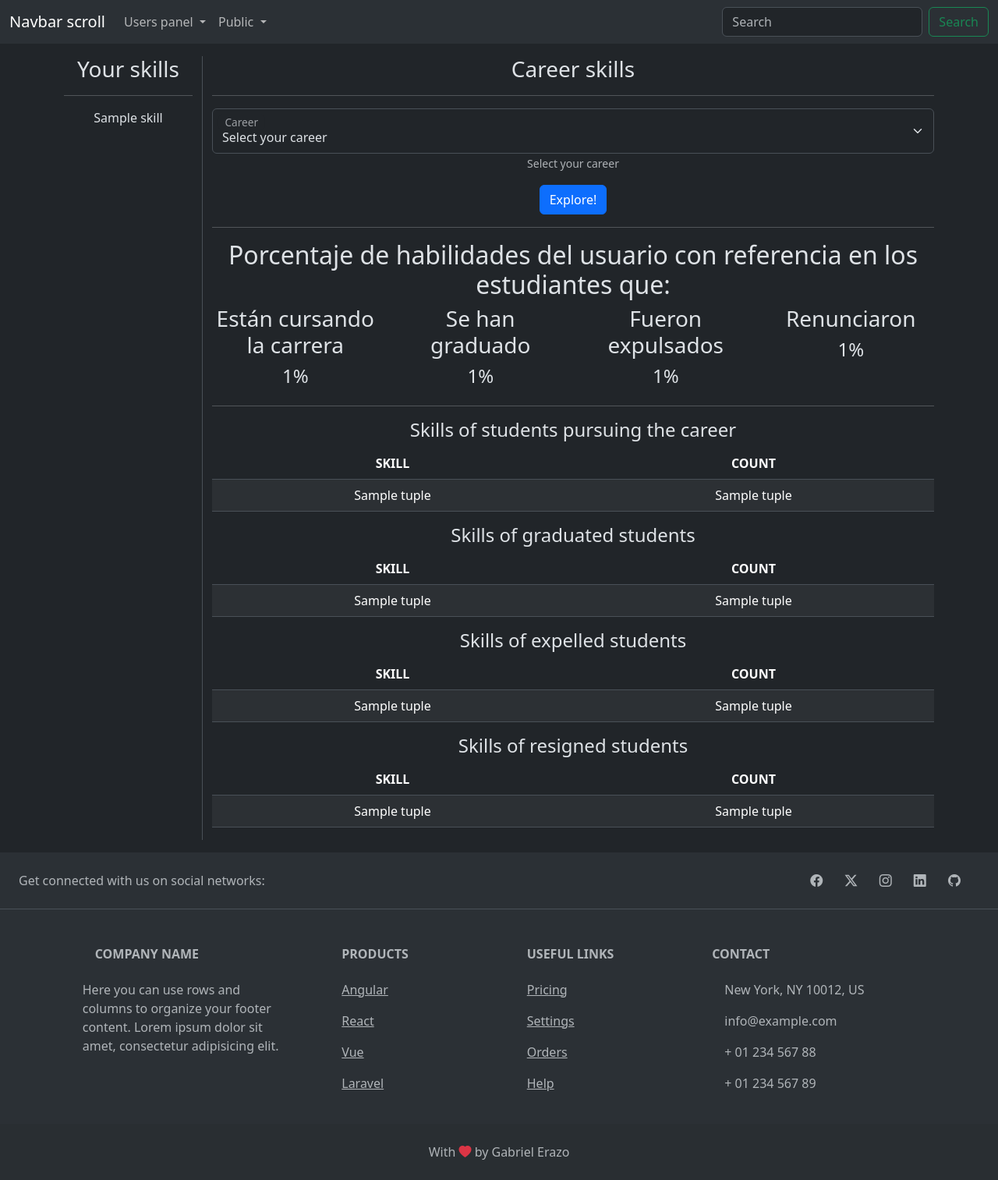
After one commit to gfranciscoerazom/Crafters, a FastAPI app: template templates/users/compare-skills.html in a window 1280 px wide. The commit adds this page. Shown: the whole page at 78% size. Run offline with FastAPI, Linux system fonts and the light colour scheme; the template is opened without the code that fills it: most values are stand-ins (such as "Sample title", 1, 10 or a date in 2020); parts of the project's set-up code (start-up, migrations or seed data) failed here and were passed over.

Commit message:
Finish core

```diff
--- a/templates/layout/navbar.html
+++ b/templates/layout/navbar.html
@@ -75,9 +75,15 @@
                 {% endif %}
 
                 <!-- USERS PANEL -->
-                <li class="nav-item">
-                    <a class="nav-link {% if request.path.startswith('/users/') %}active{% endif %}"
-                        href="/users/">Users panel</a>
+                <li class="nav-item dropdown">
+                    <a class="nav-link dropdown-toggle {% if request.path.startswith('/users/') %}active{% endif %}"
+                        href="#" role="button" data-bs-toggle="dropdown" aria-expanded="false">
+                        Users panel
+                    </a>
+                    <!-- Verifica que la cookie access_token exista para mostrar el link -->
+                    <ul class="dropdown-menu">
+                        <li><a class="dropdown-item" href="/users/compare-skills">Compare skills</a></li>
+                    </ul>
                 </li>
 
                 <!-- PUBLIC PANEL -->
@@ -91,9 +97,6 @@
                             <a class="dropdown-item" href="/public/compare_careers/">
                                 Compare careers
                             </a>
-                        </li>
-                        <li>
-                            <hr class="dropdown-divider">
                         </li>
                     </ul>
                 </li>
--- /dev/null
+++ b/templates/users/compare-skills.html
@@ -0,0 +1,168 @@
+{% extends "/layout/base.html" %}
+
+{% block content %}
+<!-- Create two columns the first one with the skills of the user (this column needs to be smaller) and the second one with the skills of the career -->
+<div class="container text-center">
+    <div class="row">
+        <div class="col-2 border-end">
+            <h3>
+                Your skills
+            </h3>
+            <hr>
+
+            {% for skill in user_skills %}
+            <p>{{ skill.name }}</p>
+            {% endfor %}
+        </div>
+        <div class="col-10">
+            <h3>
+                Career skills
+            </h3>
+            <hr>
+            <form method="post" class="needs-validation" novalidate>
+
+                <!-- Career select -->
+                <div class="form-floating">
+                    <select class="form-select" name="career_id" id="floatingCareer" aria-describedby="helpBlockCareer"
+                        required>
+                        <option value="" selected disabled>Select your career</option>
+                        {% for career in careers %}
+                        <option value="{{ career.id }}">{{ career.name }}</option>
+                        {% endfor %}
+                    </select>
+                    <label for="floatingCareer" class="px-3">
+                        Career
+                    </label>
+                    <span class="form-text" id="helpBlockCareer">
+                        Select your career
+                    </span>
+                    <span class="valid-feedback">
+                        Looks good!
+                    </span>
+                    <span class="invalid-feedback">
+                        Please select your career
+                    </span>
+                </div>
+
+                <!-- Submit Button -->
+                <button type="submit" class="btn btn-primary mt-3">Explore!</button>
+            </form>
+            <hr>
+
+            <h2>Porcentaje de habilidades del usuario con referencia en los estudiantes que:</h2>
+            <div class="row">
+                <div class="col-sm-3">
+                    <h3>Están cursando la carrera</h3>
+                    <h4>
+                        {{ percentage_of_pursuing_user_skills }}%
+                    </h4>
+                </div>
+                <div class="col-sm-3">
+                    <h3>Se han graduado</h3>
+                    <h4>
+                        {{ percentage_of_graduated_user_skills }}%
+                    </h4>
+                </div>
+                <div class="col-sm-3">
+                    <h3>Fueron expulsados</h3>
+                    <h4>
+                        {{ percentage_of_expelled_user_skills }}%
+                    </h4>
+                </div>
+                <div class="col-sm-3">
+                    <h3>Renunciaron</h3>
+                    <h4>
+                        {{ percentage_of_resigned_user_skills }}%
+                    </h4>
+                </div>
+            </div>
+            <hr>
+
+            {% if skills_of_pursuing_students %}
+            <h4>Skills of students pursuing the career</h4>
+            <table class="table table-striped table-hover">
+                <thead>
+                    <tr>
+                        <th scope="col">SKILL</th>
+                        <th scope="col">COUNT</th>
+                    </tr>
+                </thead>
+                <tbody>
+                    {% for tuple in skills_of_pursuing_students %}
+                    <tr>
+                        <td>{{ tuple[1] }}</td>
+                        <td>{{ tuple[2] }}</td>
+                    </tr>
+                    {% endfor %}
+                </tbody>
+            </table>
+            {% endif %}
+
+            {% if skills_of_graduated_students %}
+            <h4>Skills of graduated students</h4>
+            <table class="table table-striped table-hover">
+                <thead>
+                    <tr>
+                        <th scope="col">SKILL</th>
+                        <th scope="col">COUNT</th>
+                    </tr>
+                </thead>
+                <tbody>
+                    {% for tuple in skills_of_graduated_students %}
+                    <tr>
+                        <td>{{ tuple[1] }}</td>
+                        <td>{{ tuple[2] }}</td>
+                    </tr>
+                    {% endfor %}
+                </tbody>
+            </table>
+            {% endif %}
+
+            {% if skills_of_expelled_students %}
+            <h4>Skills of expelled students</h4>
+            <table class="table table-striped table-hover">
+                <thead>
+                    <tr>
+                        <th scope="col">SKILL</th>
+                        <th scope="col">COUNT</th>
+                    </tr>
+                </thead>
+                <tbody>
+                    {% for tuple in skills_of_expelled_students %}
+                    <tr>
+                        <td>{{ tuple[1] }}</td>
+                        <td>{{ tuple[2] }}</td>
+                    </tr>
+                    {% endfor %}
+                </tbody>
+            </table>
+            {% endif %}
+
+            {% if skills_of_resigned_students %}
+            <h4>Skills of resigned students</h4>
+            <table class="table table-striped table-hover">
+                <thead>
+                    <tr>
+                        <th scope="col">SKILL</th>
+                        <th scope="col">COUNT</th>
+                    </tr>
+                </thead>
+                <tbody>
+                    {% for tuple in skills_of_resigned_students %}
+                    <tr>
+                        <td>{{ tuple[1] }}</td>
+                        <td>{{ tuple[2] }}</td>
+                    </tr>
+                    {% endfor %}
+                </tbody>
+            </table>
+            {% endif %}
+        </div>
+    </div>
+</div>
+
+{% endblock %}
+
+{% block scripts %}
+<script src="/static/js/form-submission-validation.js"></script>
+{% endblock %}
```
Also changed, not shown: users/endpoints.py (+186 -3 lines).
